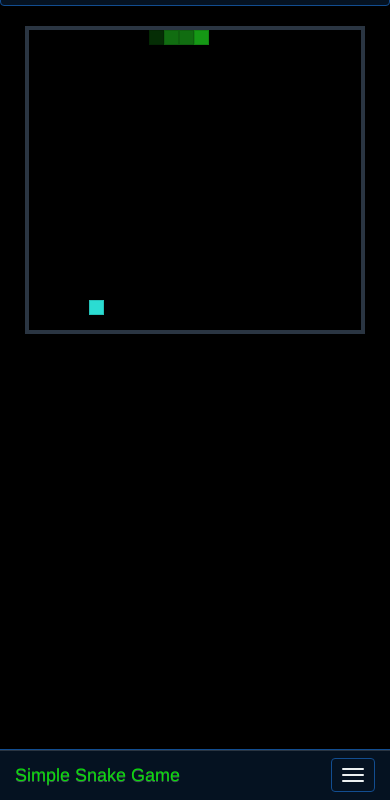
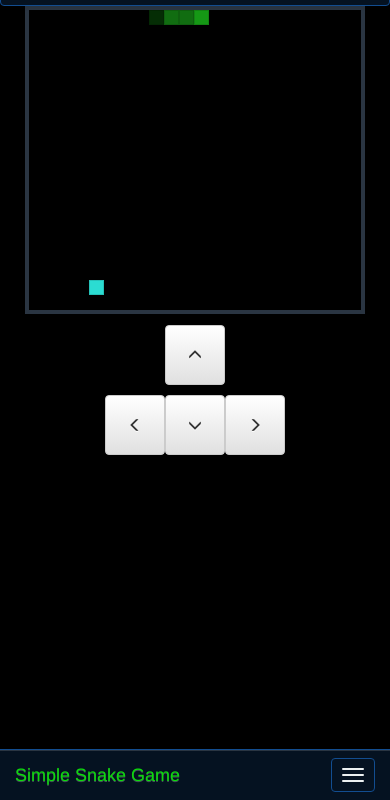
Before and after one commit to oaojrocha/snake-game, a plain HTML site: page index.html in a window 390 px wide. Shown: the part 44-844 px from the top of the page. Drawn offline with Linux system fonts and the light colour scheme.

Commit message:
adapted for mobile

```diff
--- a/index.html
+++ b/index.html
@@ -1,5 +1,6 @@
 <html>
 	<head>
+		<meta name="viewport" content="width=device-width, initial-scale=1">
 		<title>Simple Snake - The Game</title>
 		<!-- Game imports -->
 		<script language="JavaScript" type="text/javascript" defer="defer" src="src/js/jquery-2.2.4.min.js"></script>
@@ -29,21 +30,28 @@
 
 		    <div class="collapse navbar-collapse" id="navbar-menu">
 		      <ul class="nav navbar-nav">
-		        <li><a href="#">Get it on GitHub</a></li>
+		        <li><a href="https://github.com/oaojrocha/SimpleSnakeGame" target="_blank">Get it on GitHub</a></li>
 		      </ul>
 		    </div>
 		  </div>
 		</nav>
-
-
 
 		<div class="navbar navbar-default score-board">
 			<a class="score" >Score: 0</a>
 			<button class="btn btn-info glyphicon glyphicon-pause" type="button" onclick="game.doPause()"></button>
 			<button class="btn btn-info glyphicon glyphicon-play" type="button" onclick="game.doWalk()"></button>
 		</div>
+
 		<div class="principal" id='principal'></div>
 
+		<div class="container center-itens">
+			<button onclick="game.goUp()" class="btn btn-default btn-arrow glyphicon glyphicon-menu-up"></button>
+		</div>
+		<div class="container center-itens">
+			<button onclick="game.goLeft()" class="btn btn-default btn-arrow glyphicon glyphicon-menu-left"></button>
+			<button onclick="game.goDown()" class="btn btn-default btn-arrow glyphicon glyphicon-menu-down"></button>
+			<button onclick="game.goRight()" class="btn btn-default btn-arrow glyphicon glyphicon-menu-right"></button>
+		</div>
 
 
 	</body>
--- a/site/css/styles.css
+++ b/site/css/styles.css
@@ -2,6 +2,10 @@
   border: 4px solid #2a3542;
   display: block;
   margin: auto;
+}
+
+.white-font {
+	color: white;
 }
 
 .score-board {
@@ -14,10 +18,27 @@
 	font-size: xx-large;
 }
 
+.btn-arrow {
+	visibility: hidden;
+}
+@media (max-width: 768px){
+	.btn-arrow {
+		width: 60px;
+		height: 60px;
+		visibility: visible;
+	}
+}
+
+.center-itens {
+    display: table;
+    margin: 10px auto;
+}
+
 .navbar-default {
   background-color: #051221;
   border-color: #124d90;
   background-image: none;
+  margin-bottom: 0px;
 }
 
 .navbar-default .navbar-brand {
--- a/src/js/game.js
+++ b/src/js/game.js
@@ -20,7 +20,6 @@
 			$('.score').text("Score: " + score);
 
 			game.createMap();
-			game.createOptions();
 
 			clearInterval(gameInterval);
 
@@ -46,21 +45,17 @@
 				html += '</div>';
 			}
 
-			$('#principal').appendTo('body').html(html);
-		},
-
-		createOptions : function(){
-			$('#pause').appendTo('body').html('<button type="button" onclick="game.doPause()">PAUSE</button>');
-			$('#continue').appendTo('body').html('<button type="button" onclick="game.doWalk()">CONTINUE</button>');
-
+			$('#principal').html(html);
 		},
 
 		doPause : function(){
 			clearInterval(gameInterval);
 		},
 
+
 		doWalk : function() {
 
+			game.doPause(); // clear the interval
  			gameInterval = setInterval(function(){
 				var atualX = parseInt(snake[0].split("_")[0]);
 				var atualY = parseInt(snake[0].split("_")[1]);
@@ -77,7 +72,8 @@
 
 				// Valida se saiu do mapa ou não
 				if (atualY < 0 || atualY === MAP_SIZE || atualX < 0 || atualX === MAP_SIZE ){
-					//$('#principal').appendTo('body').html('<div><p>You Lose!<p></div>');
+					// $('#principal').appendTo('body').html('<div><p>You
+					// Lose!<p></div>');
 					game.init();
 					return;
 				}
@@ -92,7 +88,8 @@
 				}
 
 				if ($('#coluna' + snake[0]).hasClass("snake-body")){
-					//$('#principal').appendTo('body').html('<div><p>You Lose!<p></div>');
+					// $('#principal').appendTo('body').html('<div><p>You
+					// Lose!<p></div>');
 					game.init();
 					return;
 				}
@@ -155,26 +152,36 @@
 
 			$(document).on('keyup', function (e) {
 				if (e.which === DIRECTION_LEFT) {
-
-					if(actualDirection !== DIRECTION_RIGHT)
-						actualDirection = DIRECTION_LEFT;
-
+					game.goLeft();
 				} else if (e.which === DIRECTION_RIGHT) {
-
-					if(actualDirection !== DIRECTION_LEFT)
-						actualDirection = DIRECTION_RIGHT;
-
+					game.goRight();
 				} else if (e.which === DIRECTION_UP) {
-
-					if(actualDirection !== DIRECTION_DOWN)
-						actualDirection = DIRECTION_UP;
-
+					game.goUp();
 				} else if (e.which === DIRECTION_DOWN) {
-
-					if(actualDirection !== DIRECTION_UP)
-						actualDirection = DIRECTION_DOWN;
+					game.goDown();
 				}
 			});
 
+		},
+
+		goUp : function() {
+			if (actualDirection !== DIRECTION_DOWN)
+				actualDirection = DIRECTION_UP;
+		},
+
+		goDown : function() {
+			if (actualDirection !== DIRECTION_UP)
+				actualDirection = DIRECTION_DOWN;
+		},
+
+		goLeft : function() {
+			if(actualDirection !== DIRECTION_RIGHT)
+				actualDirection = DIRECTION_LEFT;
+		},
+
+		goRight : function() {
+			if(actualDirection !== DIRECTION_LEFT)
+				actualDirection = DIRECTION_RIGHT;
 		}
+
 	}
```
